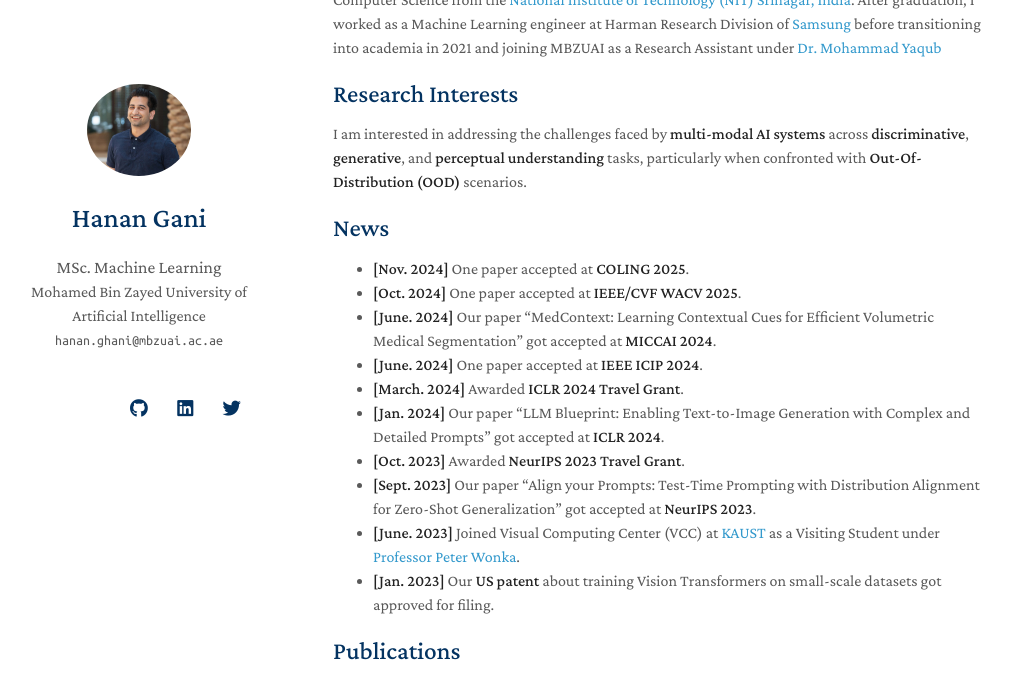
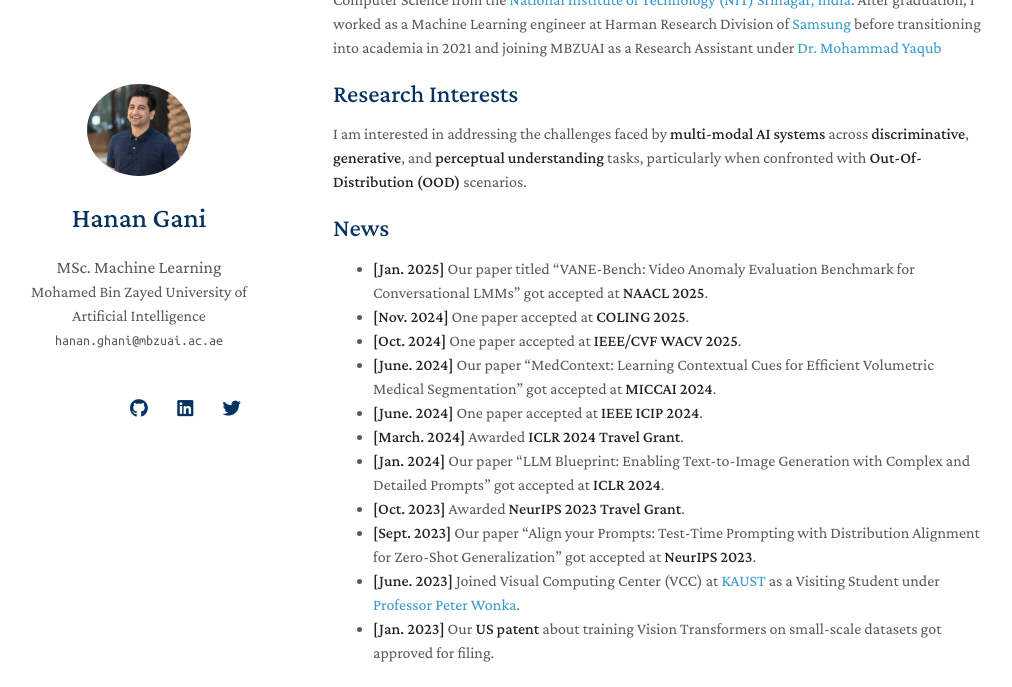
Before and after one commit to muhammadsaadkhankor/muhammadsaadkhankor.github.io, a Jekyll site: the page built from index.md, in a window 1280 px wide and 900 px high, scrolled down 309 px, cut to the strip 0-687 px from the top of the window. Shown: the whole strip, without its empty margins (137-1149 px from the left). Built offline with Jekyll 4.4.1, drawn with Linux system fonts in a browser that asks for light colours; nearby versions of some CDN libraries; a style sheet for code colours, icons or effects is not loaded; our own code applies the rules of GitHub Pages for plain Markdown files.

Commit message:
Update index.md

```diff
--- a/index.md
+++ b/index.md
@@ -19,6 +19,7 @@ I am interested in addressing the challenges faced by **multi-modal AI systems**
 - **Machine Learning:** meta-learning, incremental learning, transfer learning -->
 
 ## News
+- **[Jan. 2025]** Our paper titled "VANE-Bench: Video Anomaly Evaluation Benchmark for Conversational LMMs" got accepted at **NAACL 2025**.
 - **[Nov. 2024]** One paper accepted at **COLING 2025**.
 - **[Oct. 2024]** One paper accepted at **IEEE/CVF WACV 2025**.
 - **[June. 2024]** Our paper "MedContext: Learning Contextual Cues for Efficient Volumetric Medical Segmentation" got accepted at **MICCAI 2024**.
```
